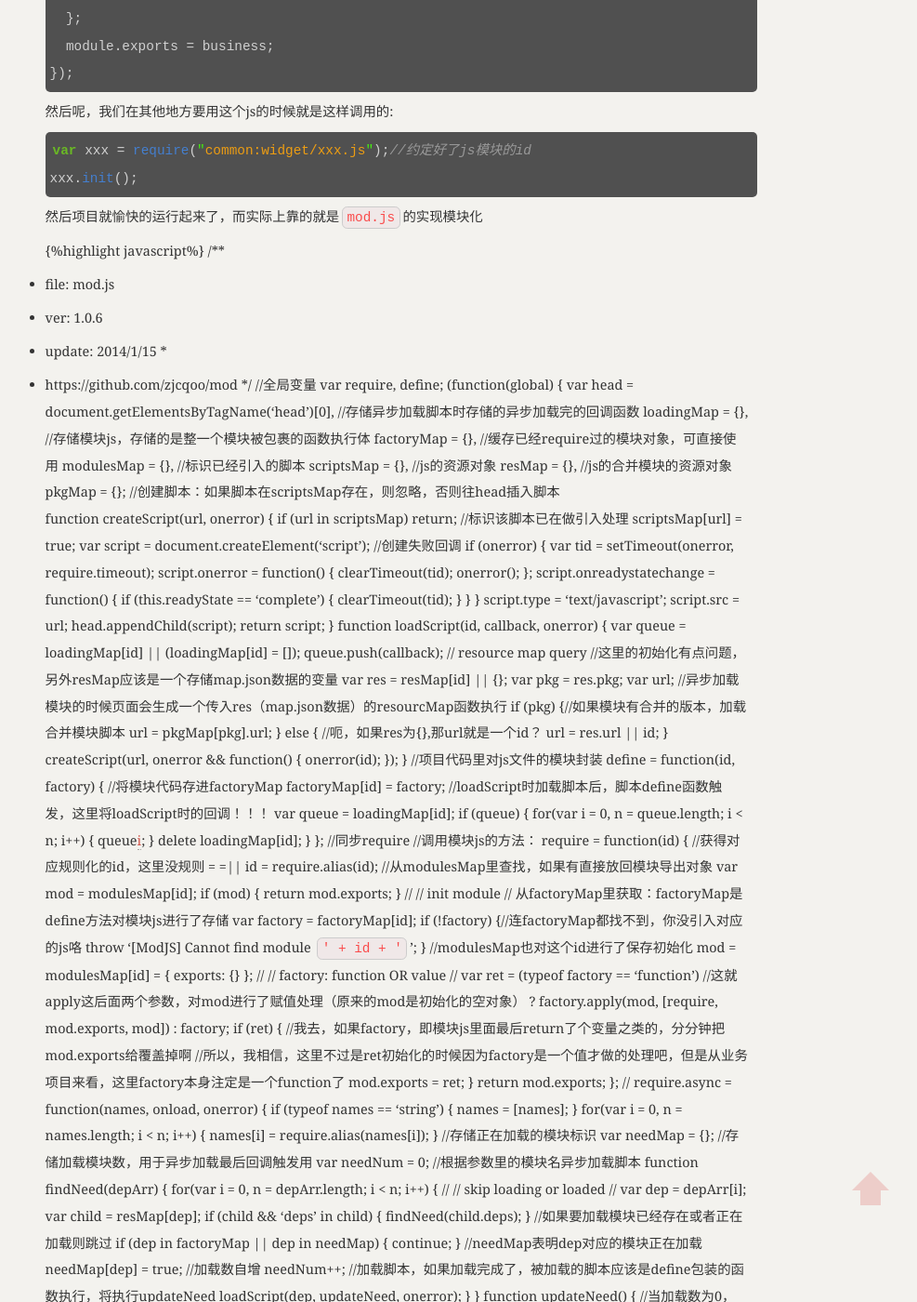
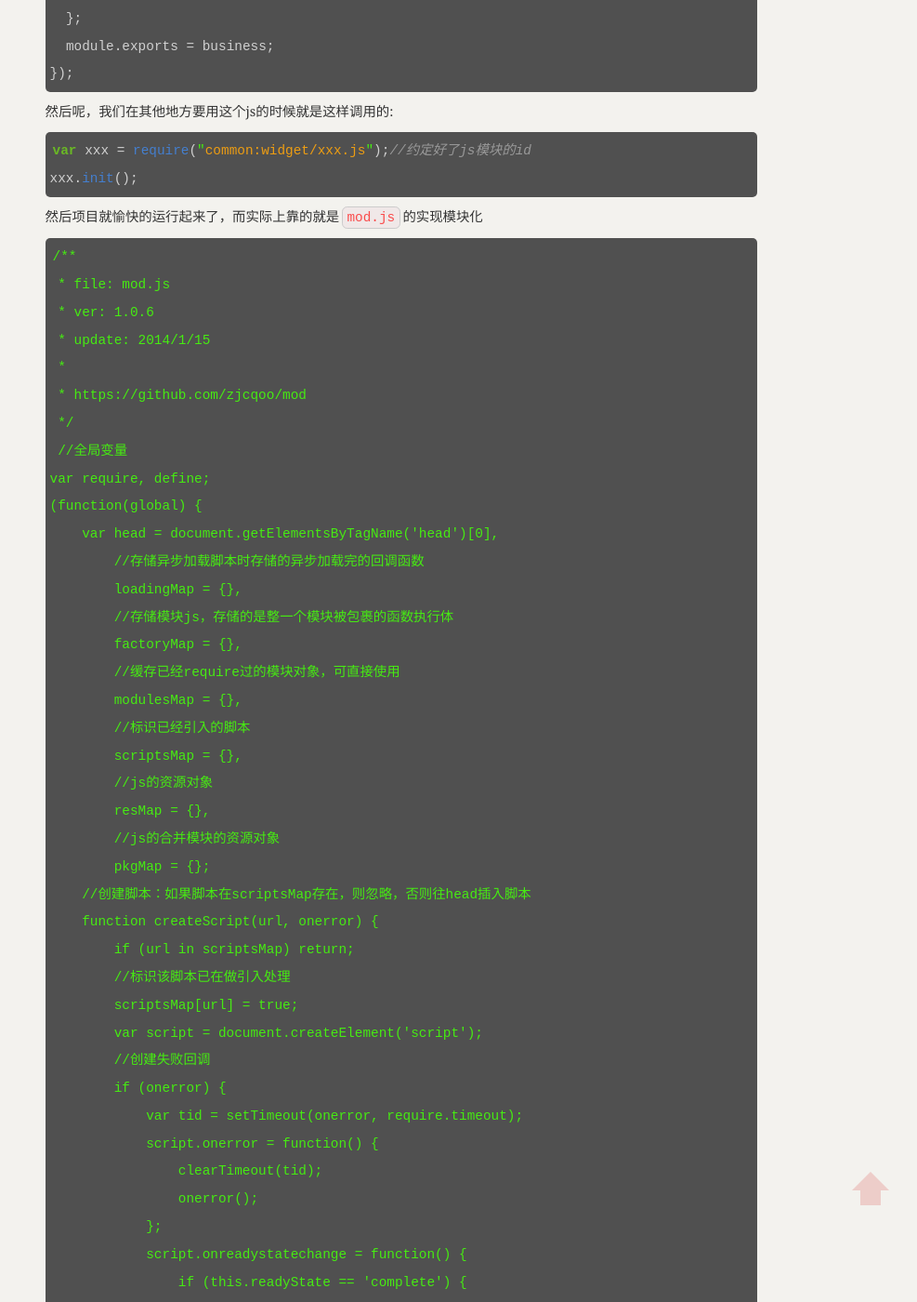
Before and after one commit to shellphon/githublog, a Jekyll site: the page built from _posts/2016-04-21-fisModjs.md, in a window 1280 px wide and 1400 px high, scrolled down 664 px. Shown: the whole window at 93% size, without its empty margins (213-1200 px from the left). Built offline with Jekyll 4.4.1, drawn with Linux system fonts in a browser that asks for light colours; Markdown is read by kramdown in place of the engine named in the settings; comment, search, counter and statistics services are not loaded; some of the changed text lies outside the part shown.

Commit message:
add fis modjs read

````diff
--- a/_posts/2016-04-21-fisModjs.md
+++ b/_posts/2016-04-21-fisModjs.md
@@ -42,8 +42,8 @@ xxx.init();
 {%endhighlight%}
 
 然后项目就愉快的运行起来了，而实际上靠的就是`mod.js`的实现模块化
-{%raw%}
-{%highlight javascript%}
+
+```
 /**
  * file: mod.js
  * ver: 1.0.6
@@ -250,8 +250,8 @@ var require, define;
     require.alias = function(id) {return id};
     require.timeout = 5000;
 })(this);
-{%endhighlight%}
-{%endraw%}
+```
+
 
 整篇代码注释下来，总结一下就是：
 
````
